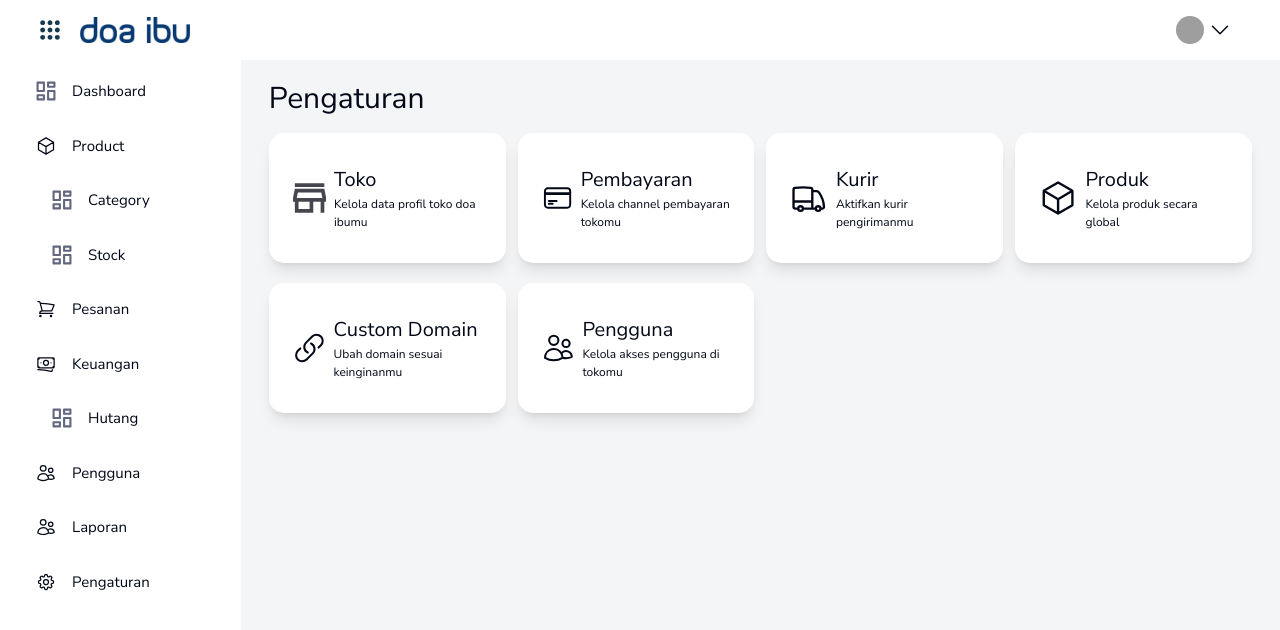
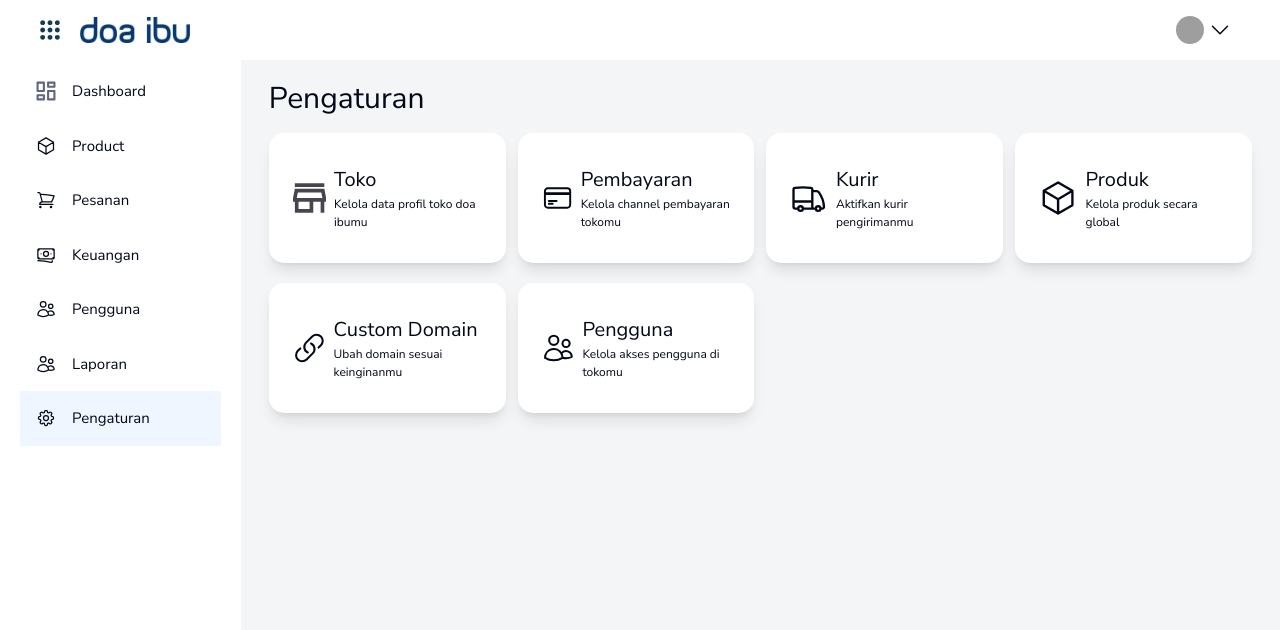
Before and after one commit to adoadha/storefront, a Next.js app: page /dashboard/settings in a window 1280 px wide. Shown: the top 630 px of the page. Built offline with nearby package versions, Linux system fonts and the light colour scheme; grey boxes are pictures that could not be loaded.

Commit message:
fix(sidebar): fix opened sub category in sidebar

```diff
--- a/src/components/layout/Dashboard.tsx
+++ b/src/components/layout/Dashboard.tsx
@@ -60,7 +60,7 @@ const Dashboard = ({ children }: { children: React.ReactNode }) => {
                 href={value.path}
                 key={index}
                 className={cn({
-                  "bg-blue-50": pathname.split("/dashboard")[1] == value.active,
+                  "bg-blue-50": pathname === value.path,
                 })}
               >
                 <div className="flex flex-row items-center justify-start p-4 rounded-lg ">
@@ -70,10 +70,16 @@ const Dashboard = ({ children }: { children: React.ReactNode }) => {
                   </span>
                 </div>
               </Link>
-              {pathname.split("/")[1] == "dashboard"
+              {pathname.startsWith(value.path)
                 ? value.subMenu &&
                   value.subMenu.map((subvalue, indexsub) => (
-                    <Link href={subvalue.path} key={indexsub} className="">
+                    <Link
+                      href={subvalue.path}
+                      key={indexsub}
+                      className={cn({
+                        " bg-blue-50": subvalue.path === pathname,
+                      })}
+                    >
                       <div className="flex flex-row items-center justify-start p-4 ml-4 rounded-lg ">
                         <subvalue.icon className="w-5 h-5 " />
                         <span className="ml-4 text-[15px] text-davy-grey">
```
Also changed, not shown: src/constant/SidebarMenu.ts (+8 -8 lines), 2 other files (tests, documents, lock files or other folders).
